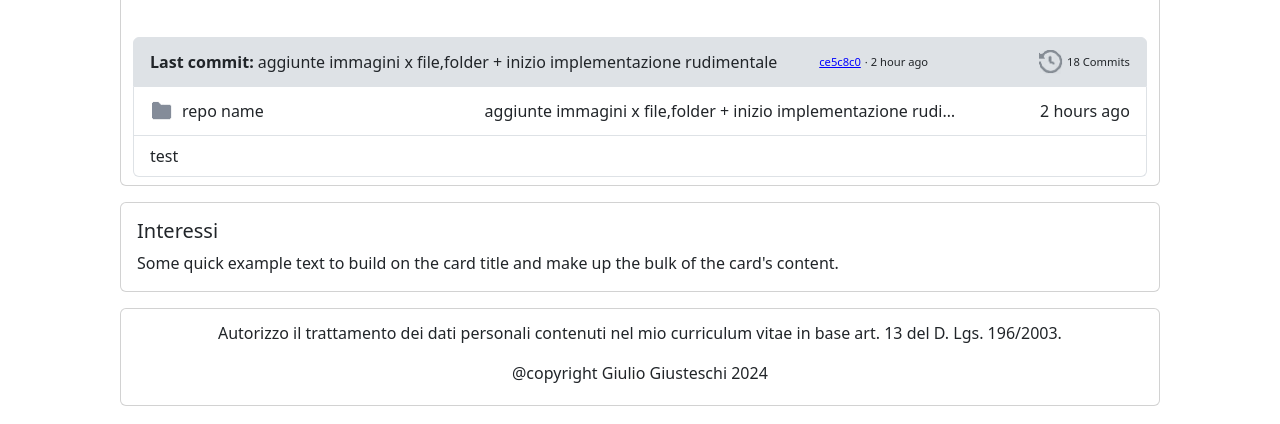
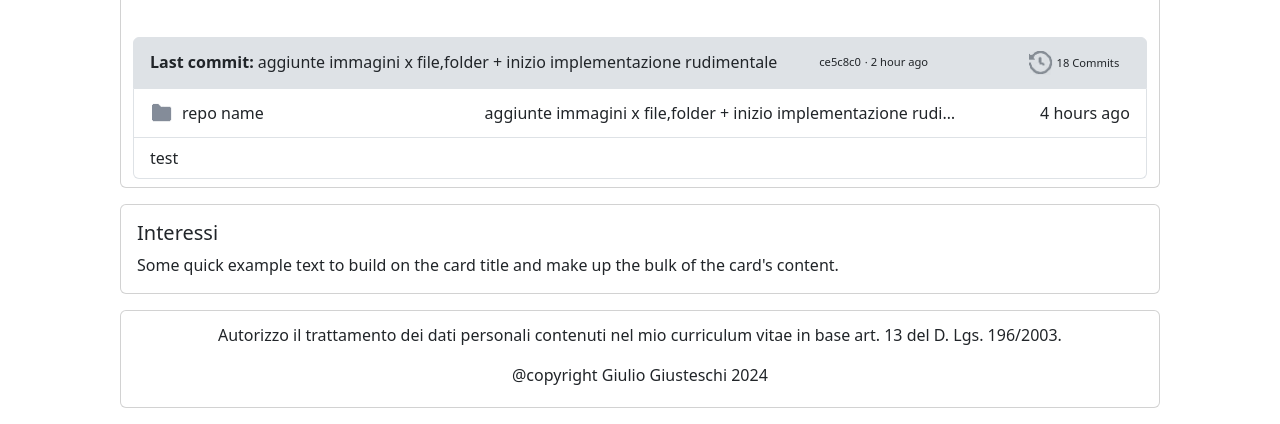
Before and after one commit to T0ls/CV, a website: page index.html in a window 1280 px wide. Shown: the part 1061-1485 px from the top of the page. Drawn offline with nearby package versions, Linux system fonts and the light colour scheme; no server answers.

Commit message:
workin on buttons for repo UI 82%

```diff
--- a/index.html
+++ b/index.html
@@ -16,14 +16,28 @@
 		<!-- <script src="gitHubREST.js" type="module" defer></script> -->
 		<script src="script.js"></script>
 		<style>
-			a, a>h4 {
+			.aHide {
 				color: inherit; /* Colore del testo ereditato */
 				text-decoration: none; /* Rimuove la sottolineatura di default */
 			}
 
-			a, a>h4:hover {
+			.aHide:hover {
 				text-decoration: underline; /* Aggiunge la sottolineatura al passaggio del mouse */
 				color: blue; /* Cambia il colore del testo a blu */
+			}
+
+			.buttonHide {
+				border: none; /* Rimuove la cornice */
+				background-color: transparent; /* Rimuove lo sfondo */
+				color: inherit; /* Utilizza il colore del testo ereditato */
+				cursor: pointer; /* Cambia il cursore quando si passa sopra con il mouse */
+				transition: color 0.3s; /* Aggiunge una transizione al cambiamento di colore */
+			}
+
+			.buttonHide:hover {
+				color: blue; /* Cambia il colore del testo quando si passa sopra con il mouse */
+				border-radius: 6px;
+				background-color: #282f36;
 			}
 		</style>
 	</head>
@@ -461,15 +475,17 @@
 								<div class="row mt-1 mb-1">
 									<div class="col-8 d-flex">
 										<b>Last commit: </b>
-										<p name="lastCommitDescr" class="text-truncate mb-0 ms-1">aggiunte immagini x file,folder + inizio implementazione rudimentale</p></div>
+										<a name="lastCommitDescr" class="aHide text-truncate mb-0 ms-1" href="">aggiunte immagini x file,folder + inizio implementazione rudimentale</a></div>
 										<!-- Ricorda il punto '·' +-->
 										<div class="col-2 fs-5 d-flex">
-											<a name="lastCommitHash" class="mb-0 pt-1 me-1 text-end" style="font-size: 0.70rem;" href="">ce5c8c0</a>
+											<a name="lastCommitHash" class="aHide mb-0 pt-1 me-1 text-end" style="font-size: 0.70rem;" href="">ce5c8c0</a>
 											<p name="lastCommitTime" class="mb-0 pt-1 text-end" style="font-size: 0.70rem;">· 2 hour ago</p>
 										</div>
-									<div class="col-2 d-flex justify-content-end">
-										<img src="commits2X.png" class="me-1" style="height: 24px; width: 24px;">
-										<p class="mb-0 pt-1 text-end" style="font-size: 0.70rem;">18 Commits</p>
+									<div class="col-2 ps-5 justify-content-end">
+										<button class="d-flex buttonHide">
+											<img src="commits2X.png" class="me-1" style="height: 24px; width: 24px;">
+											<p class="mb-0 pt-1 text-end" style="font-size: 0.70rem;">18 Commits</p>
+										</button>
 									</div>
 								</div>
 							</li>
@@ -481,7 +497,7 @@
 										<p class=" ms-2 mb-0 text-truncate">repo name</p>
 									</div>
 									<div class="col-6"><p class="text-truncate mb-0">aggiunte immagini x file,folder + inizio implementazione rudimentale</p></div>
-									<div class="col-2"><p class="text-truncate mb-0 text-end">2 hours ago</p></div>
+									<div class="col-2"><p class="text-truncate mb-0 text-end">4 hours ago</p></div>
 								</div>
 							</li>
 							<li class="list-group-item">
```
